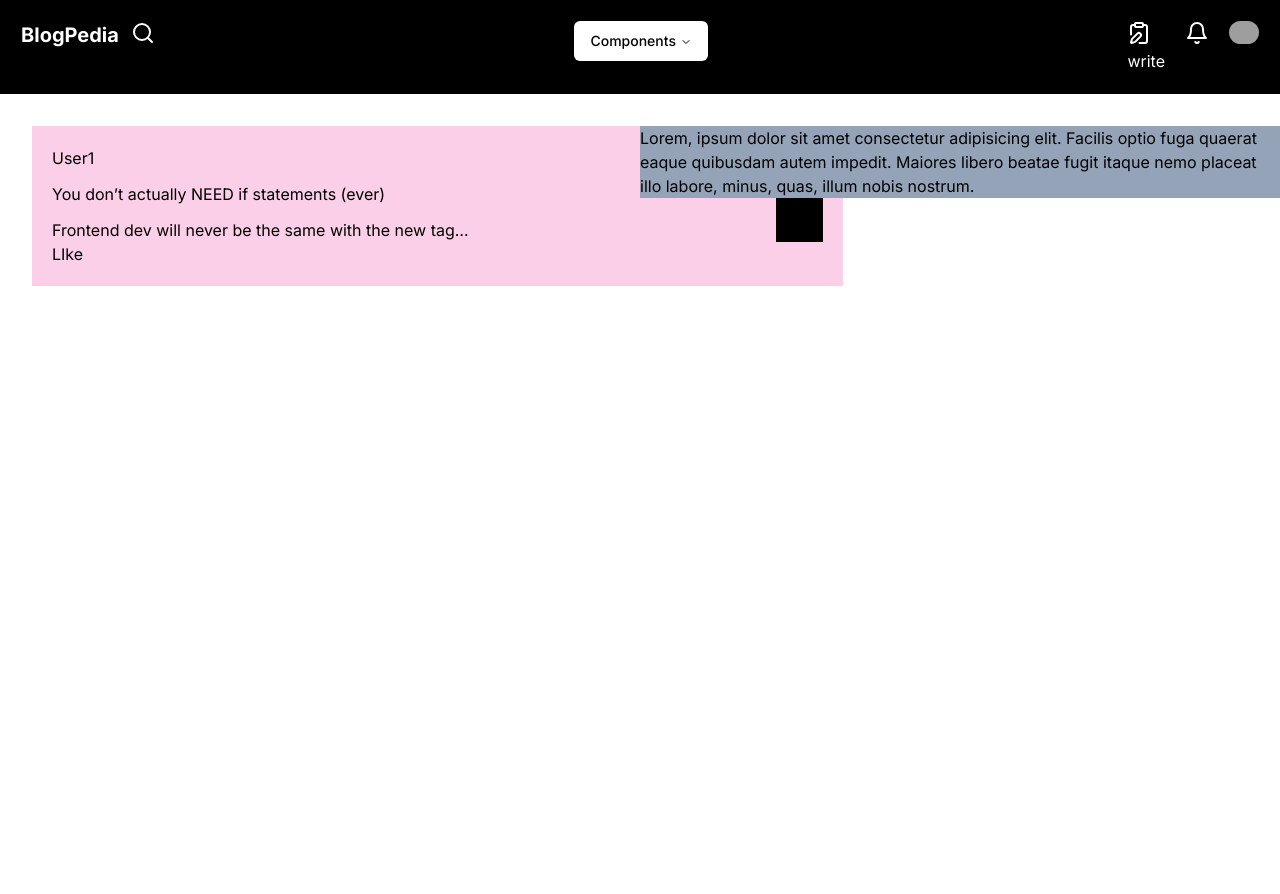
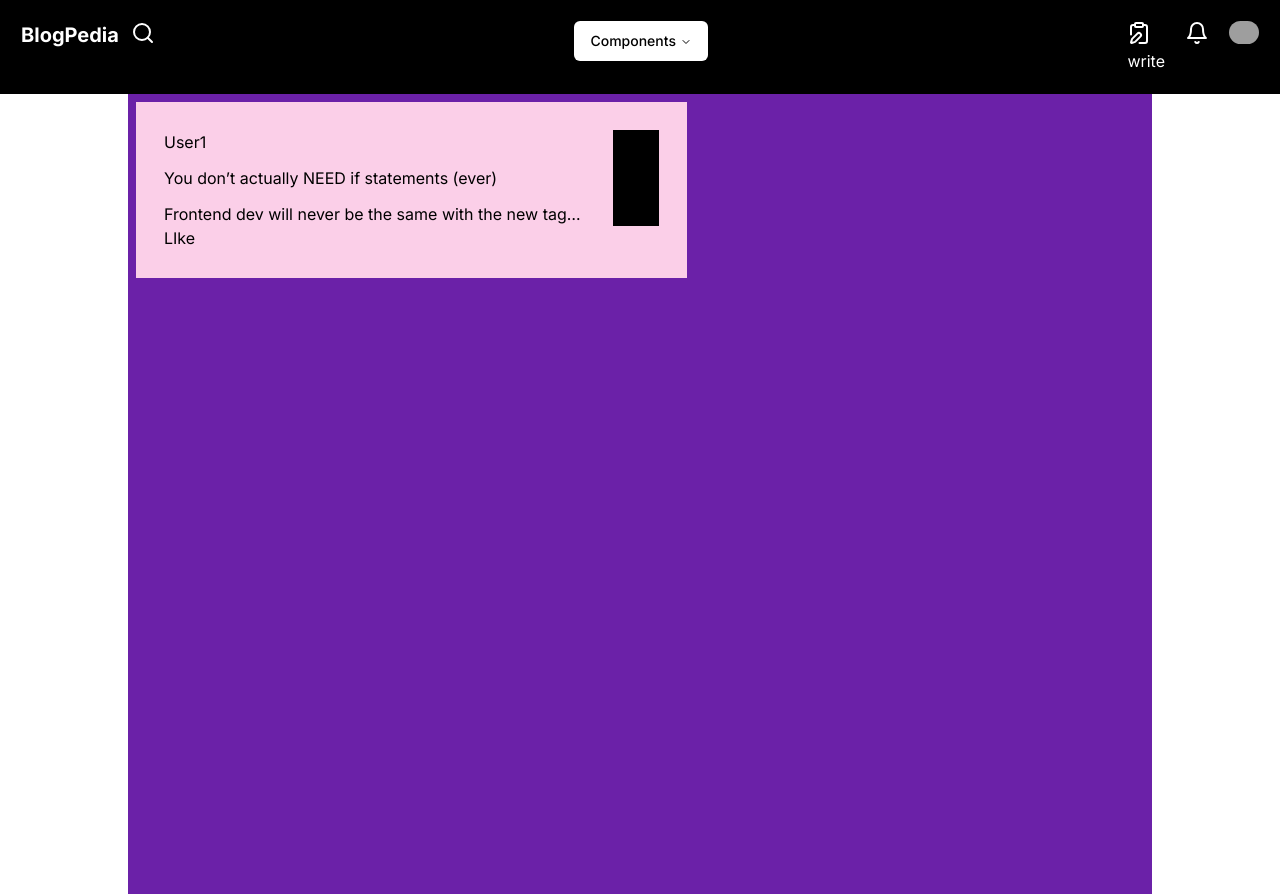
Before and after one commit to arijitdas122001/NextJsBlog, a Next.js app: page /dashboard in a window 1280 px wide. Built offline with nearby package versions, Linux system fonts and the light colour scheme; grey boxes are pictures that could not be loaded.

Commit message:
dashboard ui

```diff
--- a/src/app/dashboard/page.tsx
+++ b/src/app/dashboard/page.tsx
@@ -2,25 +2,37 @@ import React from 'react'
 
 const DashBoard = () => {
   return (
-<div className="flex *:items-center min-h-screen">
-    <div className="w-full mx-w-md p-8 relative">
-<div className="bg-slate-400 fixed left-2/4">Lorem, ipsum dolor sit amet consectetur adipisicing elit. Facilis optio fuga quaerat eaque quibusdam autem impedit. Maiores libero beatae fugit itaque nemo placeat illo labore, minus, quas, illum nobis nostrum.</div>
-  <div className="flex-1 w-2/3 bg-pink-200">
-    <div className="p-5">
-      <div className="flex gap-2">
+<div className="flex justify-center min-h-screen">
+<div className="w-full max-w-5xl space-y-8 bg-purple-800 flex gap-8">
+  <div className="flex-2 p-2">
+  <div className="bg-pink-200">
+    <div className="p-7">
+      <div className="flex gap-8 w-full">
         <div className="flex-1 flex flex-col gap-3">
           <div>User1</div>
           <div>You don’t actually NEED if statements (ever)</div>
           <div>Frontend dev will never be the same with the new tag…</div>
         </div>
-        <div className="flex-2 bg-black">Image</div>
+        <div className="bg-black">Image</div>
       </div>
       <div>LIke</div>
     </div>
   </div>
   </div>
-</div>
-
+  <div className="flex-1">
+  <div className="bg-slate-400">
+    <div className='topicks'>
+      <div></div>
+      <div></div>
+    </div>
+    <div className='tags'>
+      <div></div>
+      <div></div>
+    </div>
+  </div>
+  </div>
+  </div>
+  </div>
   )
 }
 
```
